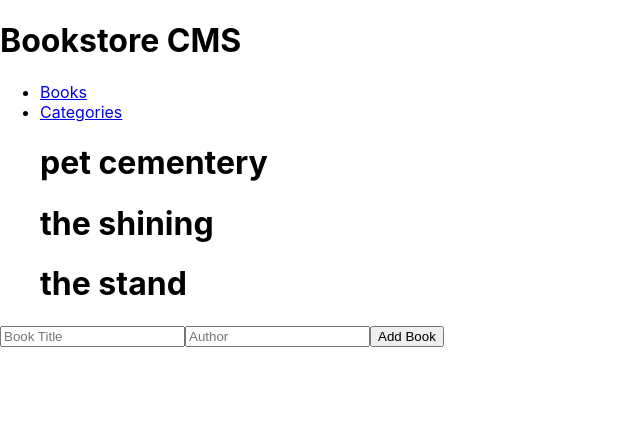
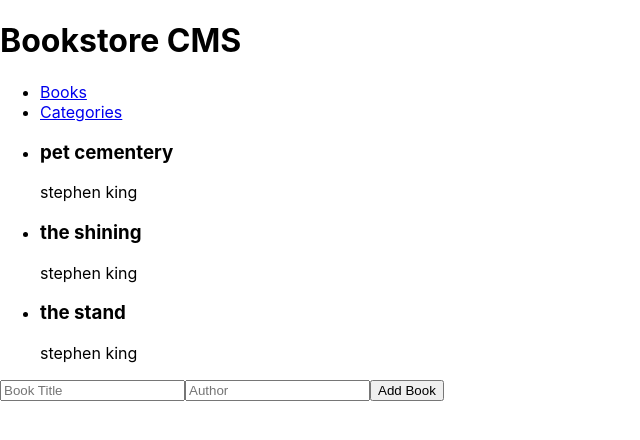
Before and after one commit to d4nQw3rty/book-store-react, a React (Create React App) app: page / in a window 1280 px wide. Shown: the top 440 px of the page, without its empty margins (0-640 px from the left). Built offline with nearby package versions, Linux system fonts and the light colour scheme.

Commit message:
create a 'li' and send it to bookList component

```diff
--- a/src/components/BookItem.js
+++ b/src/components/BookItem.js
@@ -4,14 +4,12 @@ import { useSelector } from 'react-redux';
 const BookIem = () => {
   const books = useSelector((state) => state.books);
   return (
-    <div>
-      {books.map((book) => (
-        <div key={book.id}>
-          <h1>{book.title}</h1>
-          <p>{book.category}</p>
-        </div>
-      ))}
-    </div>
+    books.map((book) => (
+      <li key={book.id}>
+        <h3>{book.title}</h3>
+        <p>{book.author}</p>
+      </li>
+    ))
   );
 };
 
```
